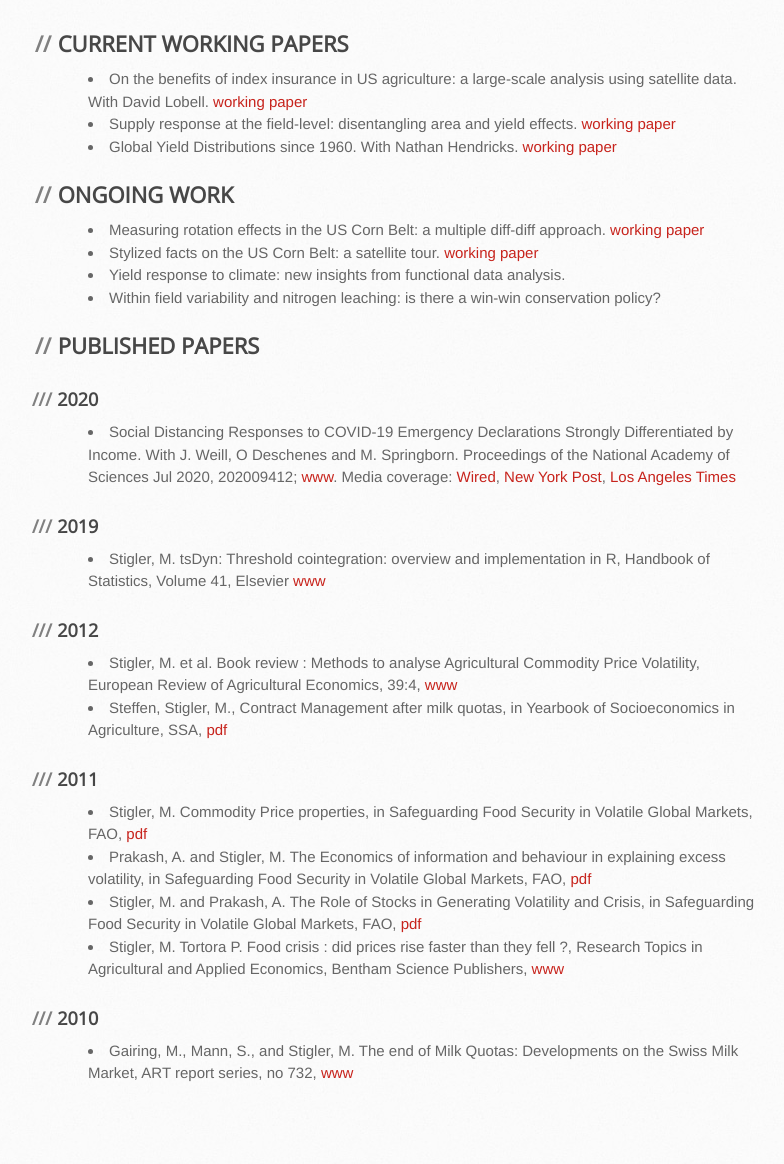
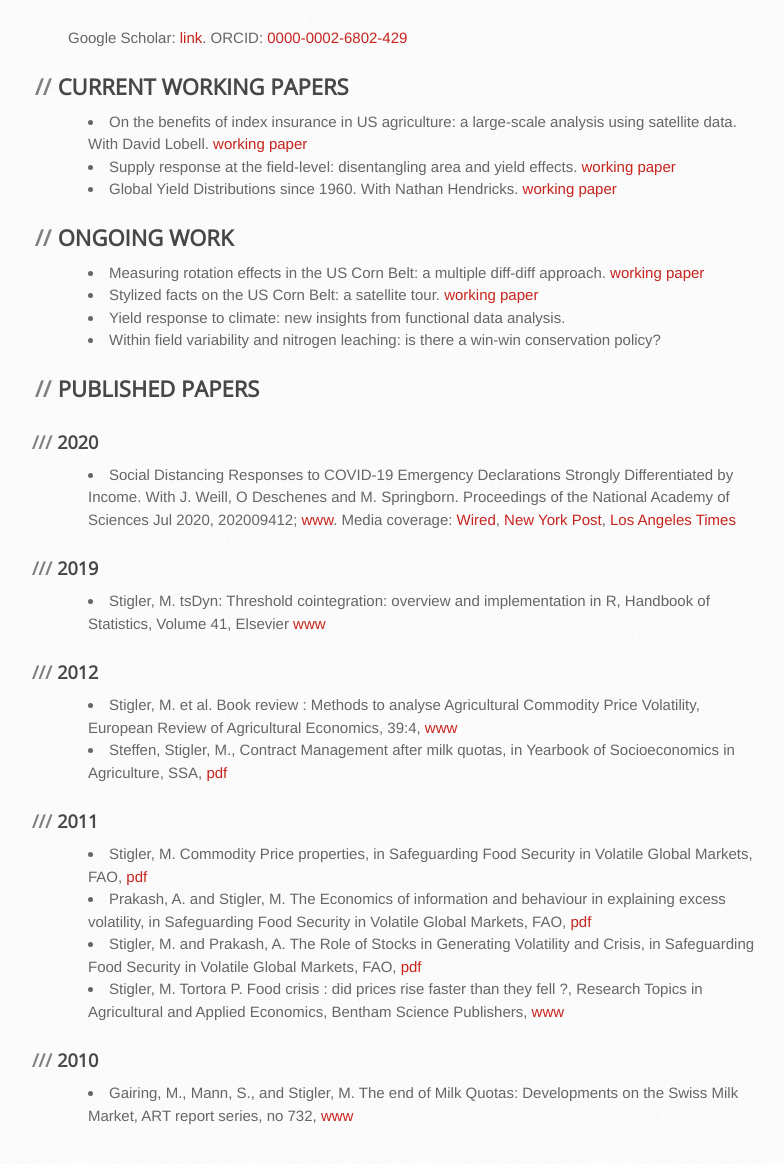
Before and after one commit to MatthieuStigler/MatthieuStigler.github.io, a Jekyll site: the page built from Research.Md, in a window 1280 px wide, cut to the strip 259-1429 px from the top of the page. Shown: the top 1164 px of the strip, without its empty margins (102-886 px from the left). Built offline with Jekyll 4.4.1, drawn with Linux system fonts in a browser that asks for light colours; before the commit the page ends 1386 px from its top, so only the background shows below that.

Commit message:
Add orcid and google scholar

```diff
--- a/Research.Md
+++ b/Research.Md
@@ -2,6 +2,7 @@
 layout: default
 title: Research
 ---
+Google  Scholar: [link](https://scholar.google.com/citations?user=AiA41oQAAAAJ&hl=en). ORCID: [0000-0002-6802-429](http://orcid.org/0000-0002-6802-4290)
 
 ## CURRENT WORKING PAPERS
 
```
